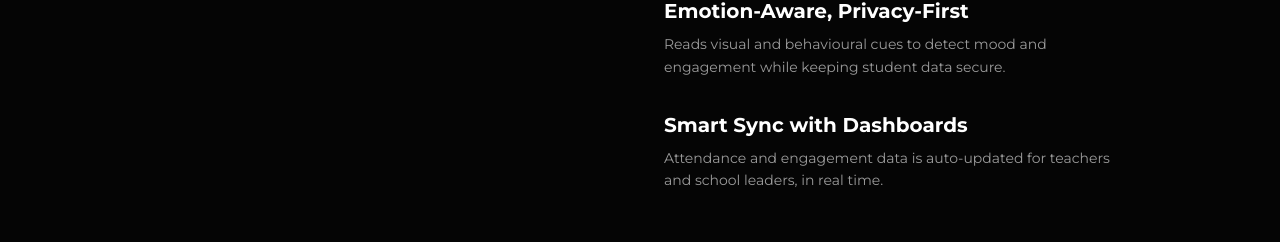
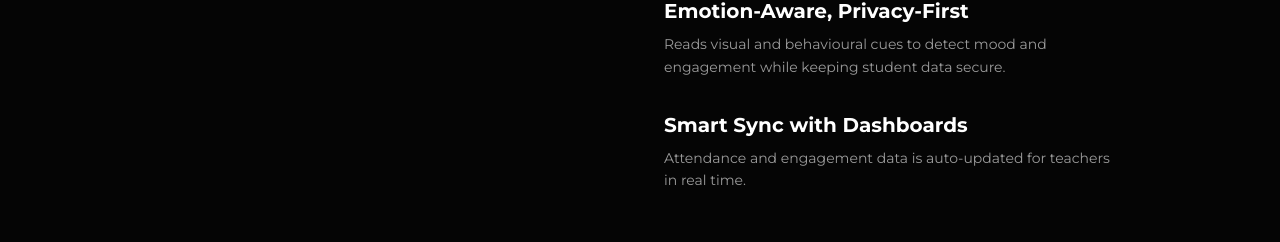
Before and after one commit to Pandip1436/SK, a React (Vite) app: page / in a window 1280 px wide. Shown: the part 3588-3830 px from the top of the page. Built offline with nearby package versions, Linux system fonts and the light colour scheme; a web font is replaced by a local one.

Commit message:
First Commit

```diff
--- a/src/components/LiveClassroom.tsx
+++ b/src/components/LiveClassroom.tsx
@@ -18,7 +18,7 @@ export default function LiveClassroom() {
     },
     {
       title: "Smart Sync with Dashboards",
-      description: "Attendance and engagement data is auto-updated for teachers and school leaders, in real time."
+      description: "Attendance and engagement data is auto-updated for teachers  in real time."
     }
   ];
 
```
